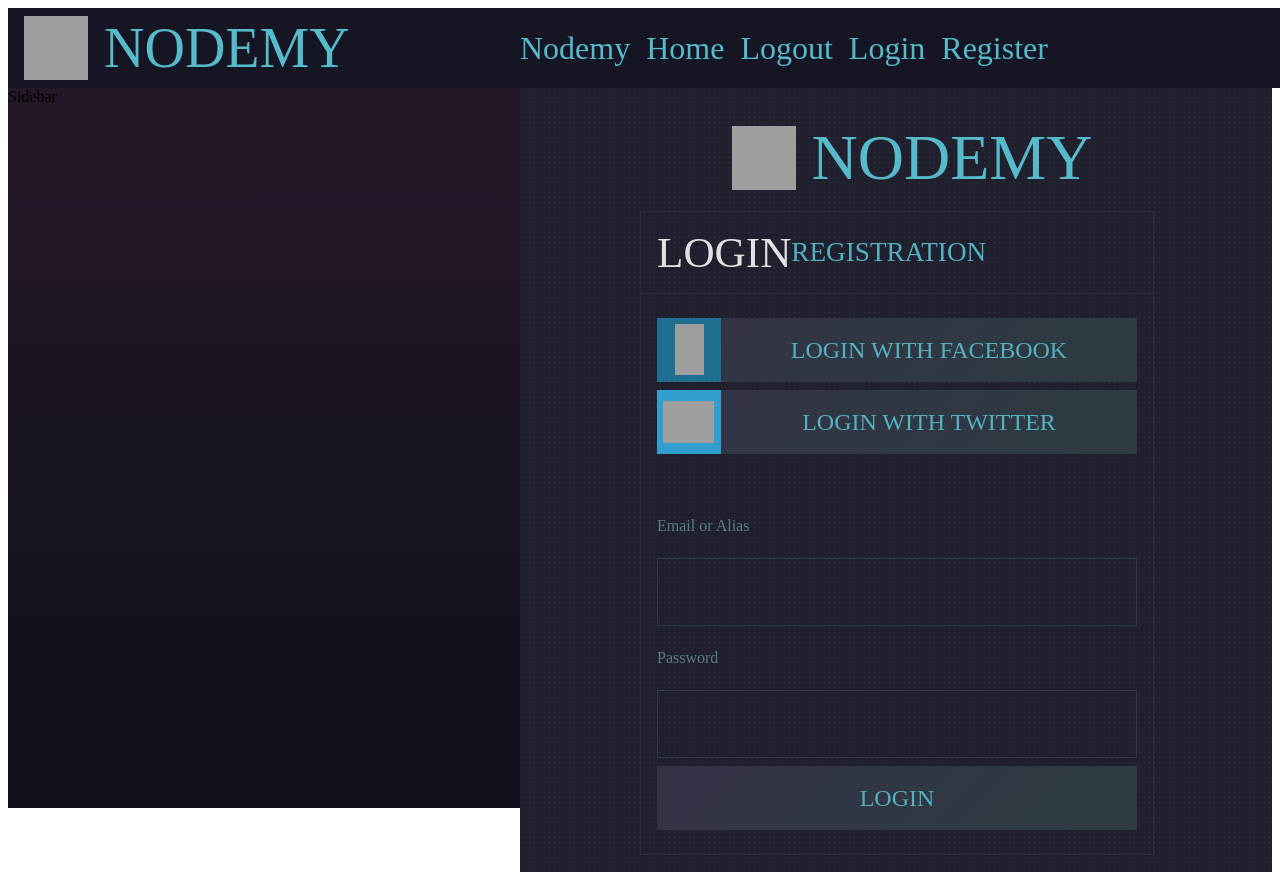
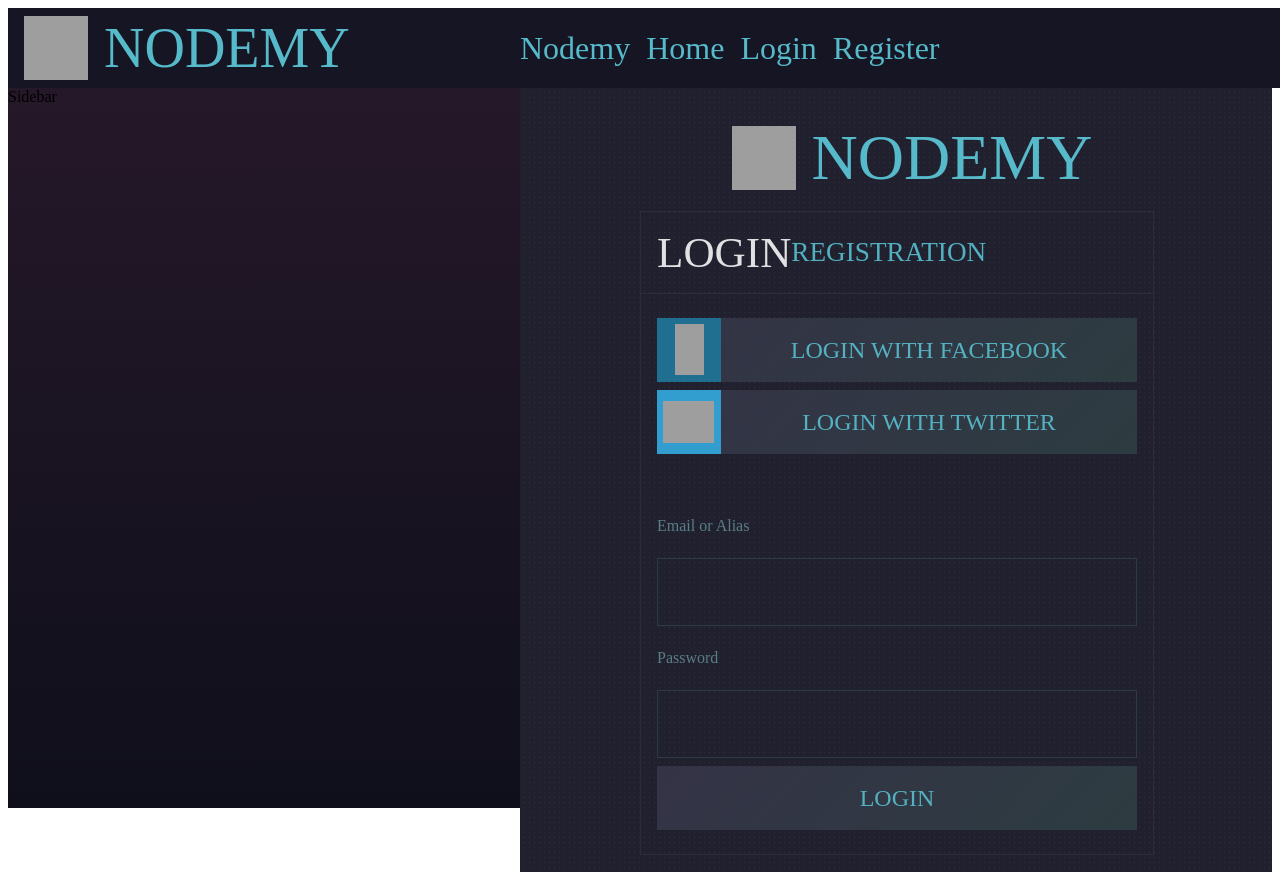
Before and after one commit to linxcodev/login-react-node, a React (Vite) app: page /login in a window 1280 px wide. Built offline with nearby package versions, Linux system fonts and the light colour scheme; grey boxes are pictures that could not be loaded.

Commit message:
Nav when login/logout

```diff
--- a/src/Components/AppProvider.js
+++ b/src/Components/AppProvider.js
@@ -11,13 +11,12 @@ import { useFetch } from './Hooks/useFetch.js';
 
 export default function(props) {
   let history = useHistory();
+
   const [ user, dispatch ] = useContext(UserContext);
-
   const [ jwt, setJwt ] = useLocalStorage('access_token', '^vAr^');
-  const [ verifiedJwt, setVerifiedJwt ] = useState(null);
-
   const [{ fetching, response, error }, doFetch] = useFetch();
 
+  const [ verifiedJwt, setVerifiedJwt ] = useState(null);
   const [display, setDisplay] = useState({
     state: false
   });
--- a/src/Components/Nav.js
+++ b/src/Components/Nav.js
@@ -1,8 +1,10 @@
 // components
 
-import React, { useState, useEffect } from 'react';
+import React, { useState, useEffect, useContext } from 'react';
 import styled from 'styled-components';
 import { Link, NavLink } from 'react-router-dom';
+
+import { AppContext } from './AppProvider.js';
 
 const StyledNav = styled.div`
   position: relative;
@@ -52,8 +54,10 @@ const StyledNav = styled.div`
 `;
 
 export function Nav() {
+  const { user, setJwt } = useContext(AppContext);
+
   const handleLogout = () => {
-    // console.log(params)
+    setJwt('^vAr^')
   }
 
   return (
@@ -66,9 +70,16 @@ export function Nav() {
             <Link to="/">Nodemy</Link>
             <div className="flex-row-filler"></div>
             <NavLink to="/">Home</NavLink>
-            <NavLink to="/" onClick={ handleLogout }>Logout</NavLink>
-            <NavLink to="/login">Login</NavLink>
-            <NavLink to="/register">Register</NavLink>
+            { user.isLoggedIn === true &&
+              <NavLink to="/" onClick={ handleLogout }>Logout</NavLink>
+            }
+
+            { user.isLoggedIn === false &&
+              <>
+                <NavLink to="/login">Login</NavLink>
+                <NavLink to="/register">Register</NavLink>
+              </>
+            }
         </div>
     </StyledNav>
   );
```
